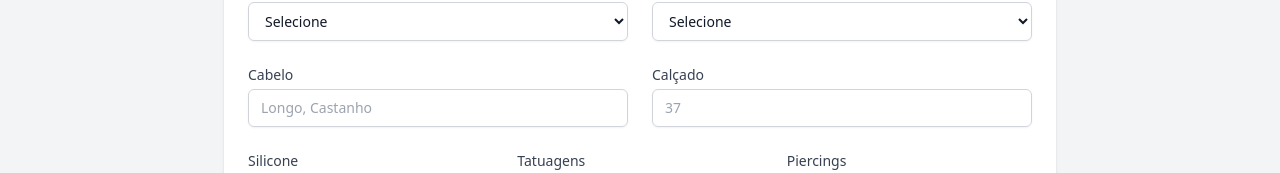
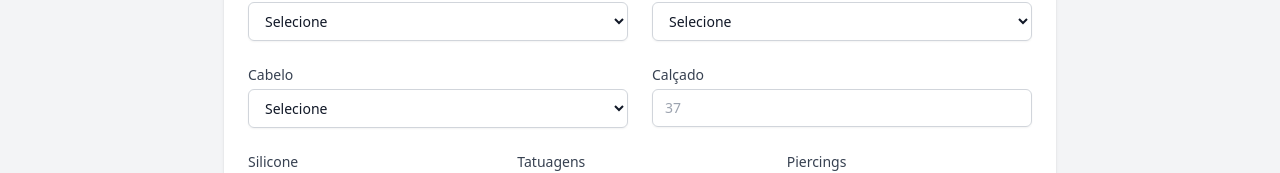
Before and after one commit to jorca1989/escort-website, a Next.js app: page /criar-anuncio in a window 1280 px wide. Both pictures are taken after a click on the button "Próximo". Shown: the part 475-648 px from the top of the page. Built offline with nearby package versions, Linux system fonts and the light colour scheme.

Commit message:
Add hair color dropdown and physical characteristics filters to sidebar

```diff
--- a/src/app/criar-anuncio/page.tsx
+++ b/src/app/criar-anuncio/page.tsx
@@ -435,13 +435,21 @@ export default function CriarAnuncioPage() {
             <div className="grid grid-cols-1 md:grid-cols-2 gap-6">
               <div>
                 <label className="block text-sm font-medium text-gray-700">Cabelo</label>
-                <input
-                  type="text"
+                <select
                   value={formData.hair}
                   onChange={(e) => handleInputChange('hair', e.target.value)}
                   className="mt-1 block w-full px-3 py-2 border border-gray-300 rounded-md shadow-sm focus:outline-none focus:ring-indigo-500 focus:border-indigo-500 sm:text-sm text-gray-900"
-                  placeholder="Longo, Castanho"
-                />
+                >
+                  <option value="">Selecione</option>
+                  <option value="Preto">Preto</option>
+                  <option value="Castanho">Castanho</option>
+                  <option value="Loiro">Loiro</option>
+                  <option value="Ruivo">Ruivo</option>
+                  <option value="Grisalho">Grisalho</option>
+                  <option value="Colorido">Colorido</option>
+                  <option value="Moreno">Moreno</option>
+                  <option value="Claro">Claro</option>
+                </select>
               </div>
 
               <div>
--- a/src/components/FilterSidebar.tsx
+++ b/src/components/FilterSidebar.tsx
@@ -16,6 +16,12 @@ interface FilterSidebarProps {
   onAgeChange: (label: string) => void;
   availability: { label: string; checked: boolean }[];
   onAvailabilityChange: (label: string) => void;
+  hairColors: { label: string; checked: boolean }[];
+  onHairColorChange: (label: string) => void;
+  eyeColors: { label: string; checked: boolean }[];
+  onEyeColorChange: (label: string) => void;
+  ethnicities: { label: string; checked: boolean }[];
+  onEthnicityChange: (label: string) => void;
   onClear: () => void;
 }
 
@@ -34,6 +40,12 @@ export default function FilterSidebar({
   onAgeChange,
   availability,
   onAvailabilityChange,
+  hairColors,
+  onHairColorChange,
+  eyeColors,
+  onEyeColorChange,
+  ethnicities,
+  onEthnicityChange,
   onClear,
 }: FilterSidebarProps) {
   return (
@@ -144,6 +156,60 @@ export default function FilterSidebar({
             ))}
           </div>
         </div>
+
+        {/* Hair Color */}
+        <div className="mb-6">
+          <label className="block text-sm font-medium text-gray-700 mb-2">Cor do Cabelo</label>
+          <div className="space-y-2">
+            {hairColors.map((hair) => (
+              <label key={hair.label} className="flex items-center text-gray-700">
+                <input
+                  type="checkbox"
+                  checked={hair.checked}
+                  onChange={() => onHairColorChange(hair.label)}
+                  className="rounded border-gray-300 text-red-600 focus:ring-red-500"
+                />
+                <span className="ml-2 text-sm">{hair.label}</span>
+              </label>
+            ))}
+          </div>
+        </div>
+
+        {/* Eye Color */}
+        <div className="mb-6">
+          <label className="block text-sm font-medium text-gray-700 mb-2">Cor dos Olhos</label>
+          <div className="space-y-2">
+            {eyeColors.map((eye) => (
+              <label key={eye.label} className="flex items-center text-gray-700">
+                <input
+                  type="checkbox"
+                  checked={eye.checked}
+                  onChange={() => onEyeColorChange(eye.label)}
+                  className="rounded border-gray-300 text-red-600 focus:ring-red-500"
+                />
+                <span className="ml-2 text-sm">{eye.label}</span>
+              </label>
+            ))}
+          </div>
+        </div>
+
+        {/* Ethnicity */}
+        <div className="mb-6">
+          <label className="block text-sm font-medium text-gray-700 mb-2">Etnia</label>
+          <div className="space-y-2">
+            {ethnicities.map((ethnicity) => (
+              <label key={ethnicity.label} className="flex items-center text-gray-700">
+                <input
+                  type="checkbox"
+                  checked={ethnicity.checked}
+                  onChange={() => onEthnicityChange(ethnicity.label)}
+                  className="rounded border-gray-300 text-red-600 focus:ring-red-500"
+                />
+                <span className="ml-2 text-sm">{ethnicity.label}</span>
+              </label>
+            ))}
+          </div>
+        </div>
         {/* Clear Filters */}
         <button
           type="button"
```
